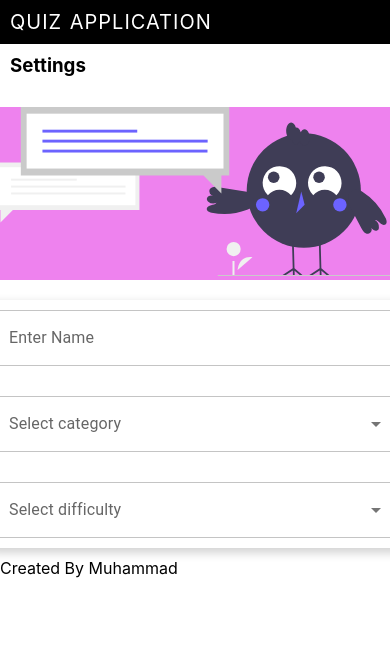
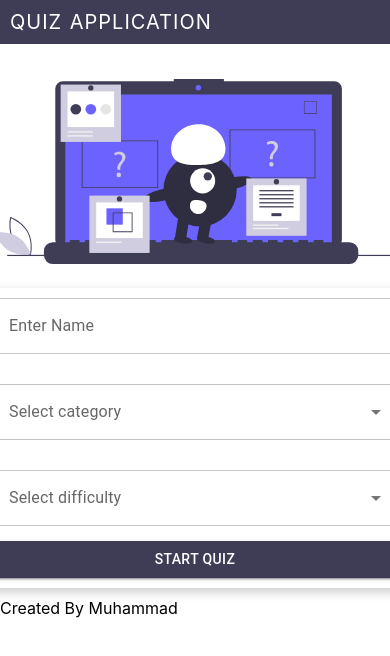
Before and after one commit to osama355/Quiz-App, a React (Create React App) app: page / in a window 390 px wide. Shown: the top 656 px of the page. Built offline with nearby package versions, Linux system fonts and the light colour scheme.

Commit message:
update home page 1

```diff
--- a/src/Components/Header/header.css
+++ b/src/Components/Header/header.css
@@ -1,5 +1,5 @@
 .header{
-    background-color: black;
+    background-color: #3F3D56;
     width: 100%;
     padding: 10px;
 }
--- a/src/Data/Categories.js
+++ b/src/Data/Categories.js
@@ -1,8 +1,5 @@
 const Categories = [
-  {
-    category: "General Knowledge",
-    value: 9,
-  },
+  {category: "General Knowledge",value: 9,},
   { category: "Books", value: 10 },
   { category: "Films", value: 11 },
   { category: "Music", value: 12 },
--- a/src/Pages/Home/Home.jsx
+++ b/src/Pages/Home/Home.jsx
@@ -1,36 +1,35 @@
 import React from "react";
 import "./home.css";
-import {TextField, MenuItem} from '@mui/material'
-import Categories, {} from '../../Data/Categories'
+import {TextField, MenuItem,Button} from '@mui/material'
+import Categories from '../../Data/Categories'
 
 function Home() {
   return (
-    <div>
-      <div className="heading">
-        <h3>Settings</h3>
-      </div>
+    <div className="home">
       <div className="main">
         <div className="form">
           <TextField className="textField1" style={{marginBottom:"30px"}} variant="outlined" label="Enter Name" />
           <TextField variant="outlined" className="textField2" select label="Select category">
             {
               Categories.map((val,key)=>(
-                <MenuItem key={key}>
+                <MenuItem key={key} value={key}>
                   {val.category}
                 </MenuItem>
               ))
             }
           </TextField>
           <TextField select label="Select difficulty" variant="outlined" style={{marginTop:"30px"}} >
-            <MenuItem key="easy" value="eaasy">Easy</MenuItem>
+            <MenuItem key="easy" value="easy">Easy</MenuItem>
             <MenuItem key="medium" value="medium">Medium</MenuItem>
             <MenuItem key="hard" value="hard" >Hard</MenuItem>
           </TextField>
+          <Button variant="contained" className="button">Start Quiz</Button>
         </div>
+
         <div className="banner">
           <img
             className="bannerImage"
-            src="./Assets/banner.svg"
+            src="./Assets/banner2.svg"
             alt="bannerImage"
           />
         </div>
--- a/src/Pages/Home/home.css
+++ b/src/Pages/Home/home.css
@@ -1,8 +1,4 @@
-.heading{
-    margin-top: 10px;
-    margin-left: 10px;
-    font-family: -apple-system, BlinkMacSystemFont, 'Segoe UI', Roboto, Oxygen, Ubuntu, Cantarell, 'Open Sans', 'Helvetica Neue', sans-serif;
-}
+
 .main{
     display: flex;
     flex-direction: row;
@@ -22,24 +18,36 @@
 }
 .bannerImage{
     width: 100%;
+    margin-top: 25px;
+}
+.button{
+    width: 150px !important;
+    align-self: center !important;
+    margin-top: 15px !important;
+    background-color: #3F3D56 !important;
+
 }
 
+@media screen and (max-width: 580px){
 
-@media screen and (max-width: 580px){
     .main{
         display: flex;
         flex-direction: column-reverse;
         align-items: center;
         margin: 10px;
+        margin-top: -10px;
     }
     .banner{
-        background-color: violet;
         width: 400px;
         margin-top: 20px;
     }
+
     .form{
         width: 400px;
         margin-top: 20px;
     }
+    .button{
+        width: 100% !important;
+    }
 
 }
--- a/src/index.css
+++ b/src/index.css
@@ -1,3 +1,6 @@
+*{
+  scrollbar-width: thin;
+}
 body {
   margin: 0;
   font-family: -apple-system, BlinkMacSystemFont, 'Segoe UI', 'Roboto', 'Oxygen',
```
Also changed, not shown: public/Assets/banner2.svg (added).
